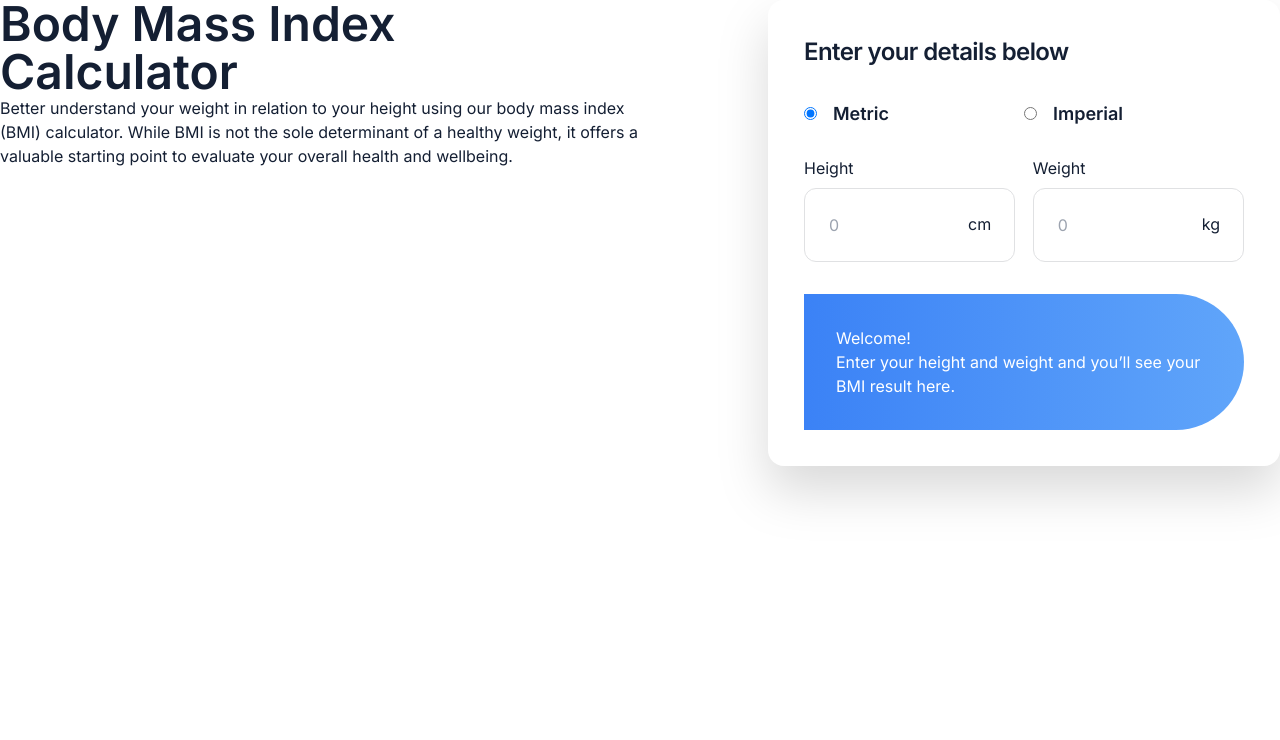
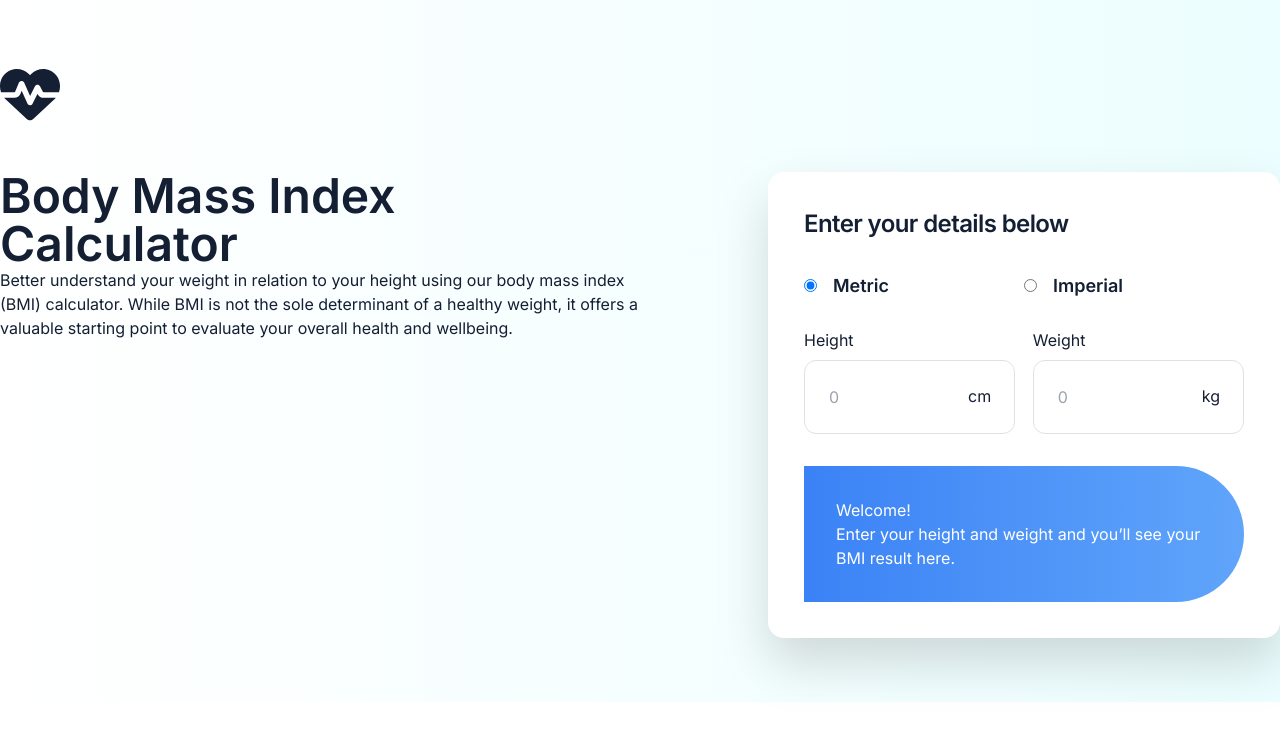
Before and after one commit to ntjnh/fem-bmi-calculator, a React (Vite) app: page / in a window 1280 px wide. Shown: the top 740 px of the page. Built offline with nearby package versions, Linux system fonts and the light colour scheme.

Commit message:
Style the header a bit

```diff
--- a/src/components/Header.jsx
+++ b/src/components/Header.jsx
@@ -1,8 +1,18 @@
+import logo from '../assets/img/heart.svg'
 import Form from './Form'
 
 export default function Header() {
     return (
-        <header className="flex">
+        <header className="bg-gradient-to-r from-white to-cyan-50 py-16">
+
+            <div className="container mx-auto">
+
+                <div className="mb-12">
+                    <img className="w-[60px]" src={logo} alt="Site logo" />
+                </div>
+
+                <div className="flex flex-wrap">
+
                     <div className="w-1/2">
                         <h1 className="font-semibold text-5xl">Body Mass Index Calculator</h1>
                         <p>Better understand your weight in relation to your height using our body mass index (BMI) calculator. While BMI is not the sole determinant of a healthy weight, it offers a valuable starting point to evaluate your overall health and wellbeing.</p>
@@ -11,6 +21,11 @@ export default function Header() {
                     <section className="w-1/2">
                         <Form />
                     </section>
+
+                </div>
+
+            </div>
+
         </header>
     )
 }
```
Lines whose indentation alone changed are shown as unchanged.
